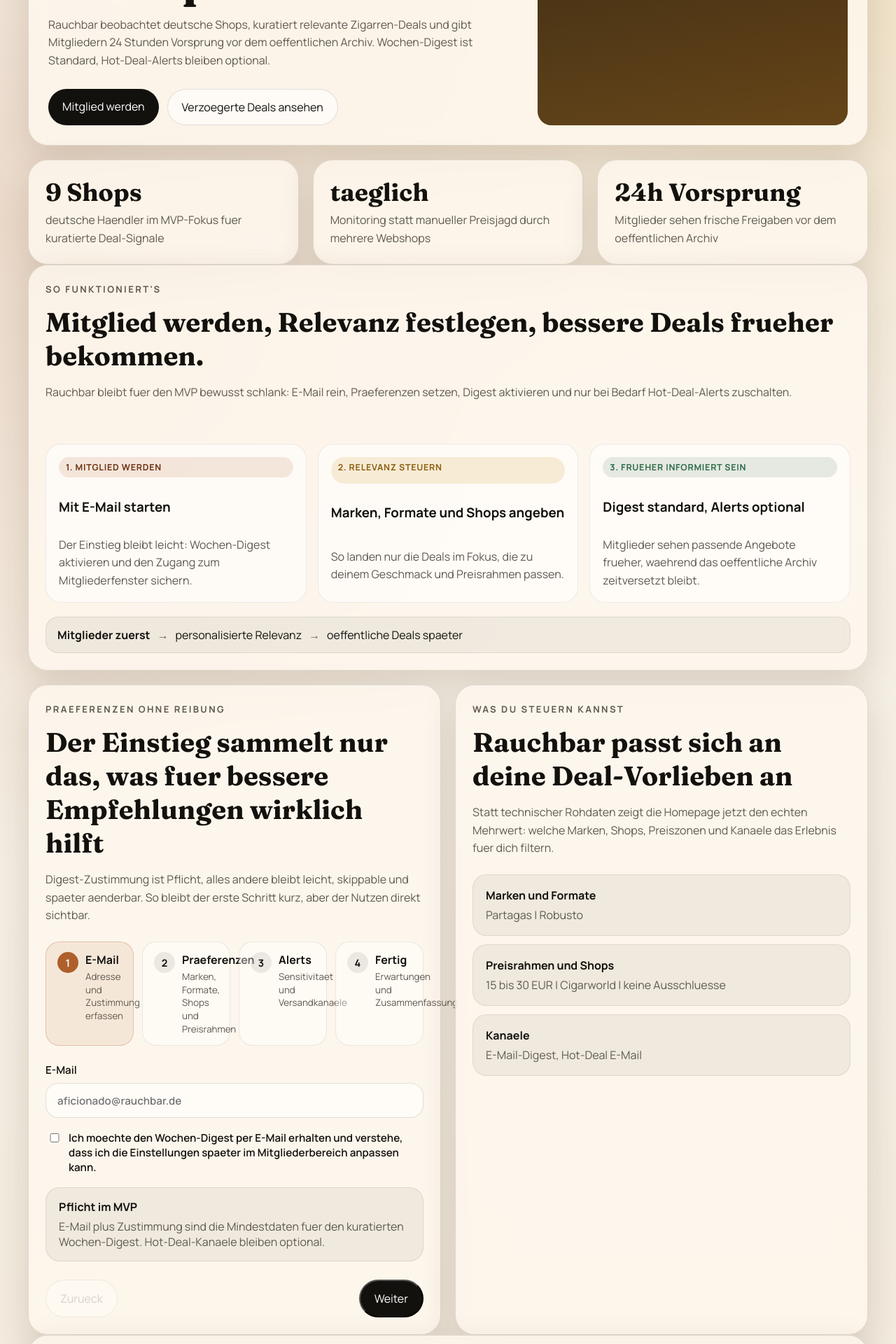
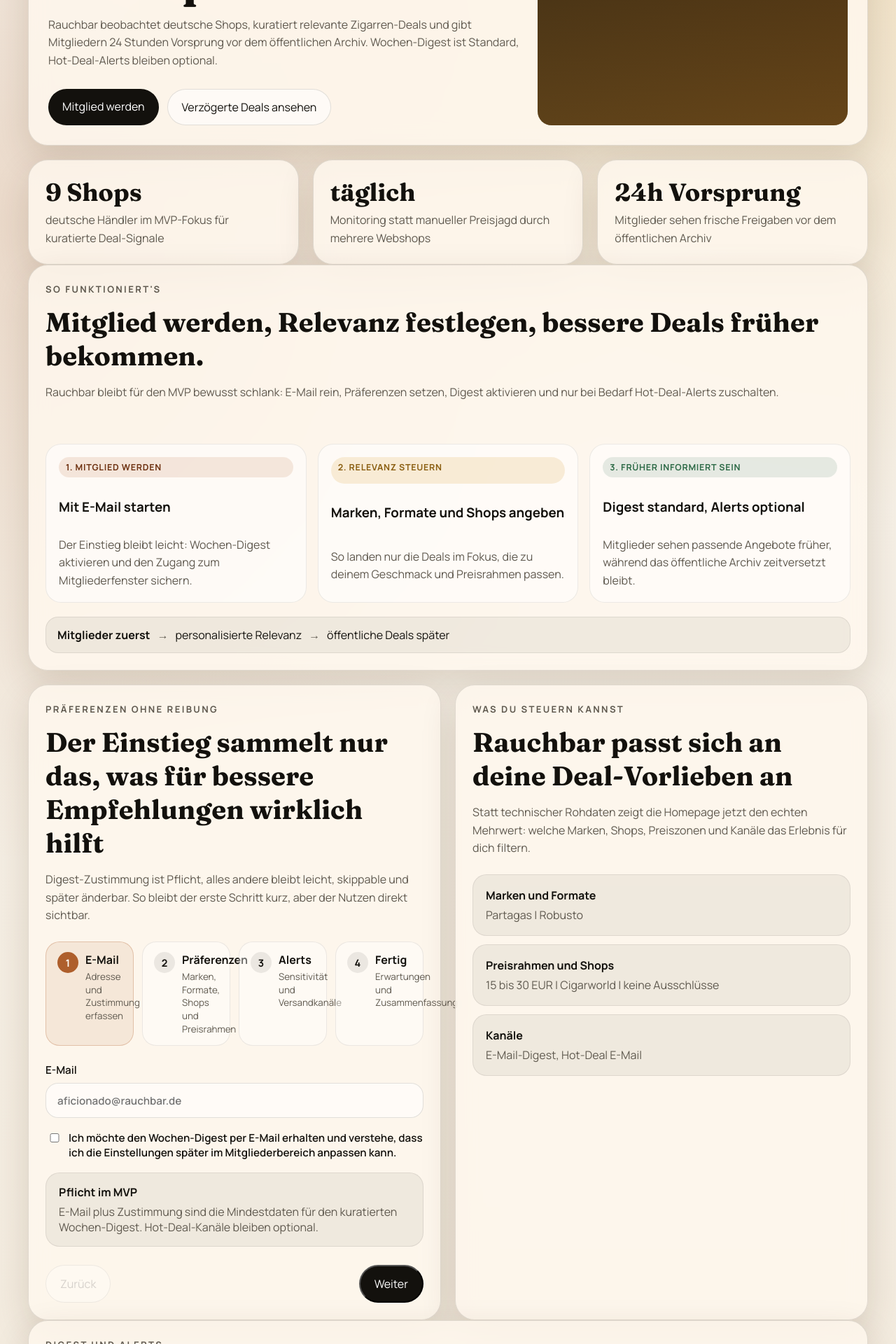
Before and after one commit to beisel-it/rauchbar, a React (Vite) app in the folder apps/site/: page / in a window 1280 px wide. Shown: the part 580-2500 px from the top of the page at 70% size. Built offline with nearby package versions, Linux system fonts and the light colour scheme.

Commit message:
Normalize German homepage copy (#32)
Co-authored-by: Florian Beisel <florian@beisel.org>

```diff
--- a/apps/site/src/App.tsx
+++ b/apps/site/src/App.tsx
@@ -25,13 +25,13 @@
   },
   {
     id: 'preferences',
-    label: 'Praeferenzen',
+    label: 'Präferenzen',
     description: 'Marken, Formate, Shops und Preisrahmen',
   },
   {
     id: 'channels',
     label: 'Alerts',
-    description: 'Sensitivitaet und Versandkanaele',
+    description: 'Sensitivität und Versandkanäle',
   },
   {
     id: 'complete',
@@ -56,9 +56,9 @@
 });
 
 const publicationLabels: Record<SiteDeal['publicationStatus'], string> = {
-  'member-visible': 'nur fuer Mitglieder sichtbar',
-  'public-scheduled': 'oeffentliche Freigabe geplant',
-  'public-visible': 'oeffentlich sichtbar',
+  'member-visible': 'nur für Mitglieder sichtbar',
+  'public-scheduled': 'öffentliche Freigabe geplant',
+  'public-visible': 'öffentlich sichtbar',
 };
 
 const toggleValue = (values: string[], value: string) =>
@@ -125,25 +125,25 @@
   const publicArchiveDeals = sampleDeals.filter((deal) => deal.publicationStatus === 'public-visible');
   const delayedArchiveStates = [
     {
-      title: 'Nur fuer Mitglieder',
+      title: 'Nur für Mitglieder',
       badgeClass: 'badge badge-members',
       badgeLabel: 'member_visible',
       description:
-        'Freigegeben, aber oeffentlich noch unsichtbar. Die Homepage kommuniziert hier nur den Vorsprung, nicht die volle Dealkarte.',
+        'Freigegeben, aber öffentlich noch unsichtbar. Die Homepage kommuniziert hier nur den Vorsprung, nicht die volle Dealkarte.',
     },
     {
-      title: 'Oeffentlich geplant',
+      title: 'Öffentlich geplant',
       badgeClass: 'badge badge-pending',
       badgeLabel: 'public_scheduled',
       description:
-        'Mitglieder sehen den Deal bereits. Die oeffentliche Karte darf erst nach Ablauf des 24h-Fensters erscheinen.',
+        'Mitglieder sehen den Deal bereits. Die öffentliche Karte darf erst nach Ablauf des 24h-Fensters erscheinen.',
     },
     {
-      title: 'Im verzoegerten Archiv',
+      title: 'Im verzögerten Archiv',
       badgeClass: 'badge badge-public',
       badgeLabel: 'public_visible',
       description:
-        'Jetzt wird der gleiche Deal oeffentlich dokumentiert, inklusive Preis, Shop und verzoegertem Freigabezeitpunkt.',
+        'Jetzt wird der gleiche Deal öffentlich dokumentiert, inklusive Preis, Shop und verzögertem Freigabezeitpunkt.',
     },
   ];
 
@@ -154,13 +154,13 @@
     const nextErrors: SignupErrors = {};
 
     if (!signupState.email.trim()) {
-      nextErrors.email = 'Bitte hinterlege eine E-Mail fuer Digest und Einstellungen.';
+      nextErrors.email = 'Bitte hinterlege eine E-Mail für Digest und Einstellungen.';
     } else if (!/^[^\s@]+@[^\s@]+\.[^\s@]+$/.test(signupState.email)) {
-      nextErrors.email = 'Bitte gib eine gueltige E-Mail-Adresse ein.';
+      nextErrors.email = 'Bitte gib eine gültige E-Mail-Adresse ein.';
     }
 
     if (!signupState.consentAccepted) {
-      nextErrors.consentAccepted = 'Fuer den MVP brauchen wir die Zustimmung zum Versand des Wochen-Digests.';
+      nextErrors.consentAccepted = 'Für den MVP brauchen wir die Zustimmung zum Versand des Wochen-Digests.';
     }
 
     setSignupErrors(nextErrors);
@@ -193,18 +193,18 @@
     <main className="shell">
       <section className="hero panel">
         <div className="hero-copy">
-          <p className="eyebrow">Zigarren-Deals fuer deutsche Shops</p>
-          <h1>Gute Angebote frueher sehen, statt sie zwischen Shop-Newslettern zu verpassen.</h1>
+          <p className="eyebrow">Zigarren-Deals für deutsche Shops</p>
+          <h1>Gute Angebote früher sehen, statt sie zwischen Shop-Newslettern zu verpassen.</h1>
           <p className="lede">
             Rauchbar beobachtet deutsche Shops, kuratiert relevante Zigarren-Deals und gibt Mitgliedern 24 Stunden
-            Vorsprung vor dem oeffentlichen Archiv. Wochen-Digest ist Standard, Hot-Deal-Alerts bleiben optional.
+            Vorsprung vor dem öffentlichen Archiv. Wochen-Digest ist Standard, Hot-Deal-Alerts bleiben optional.
           </p>
           <div className="hero-actions">
             <a href="#signup" className="button button-primary">
               Mitglied werden
             </a>
             <a href="#archive-preview" className="button button-secondary">
-              Verzoegerte Deals ansehen
+              Verzögerte Deals ansehen
             </a>
           </div>
         </div>
@@ -212,7 +212,7 @@
           <span className="hero-card-label">Mitgliederwert</span>
           <ol className="contract-list">
             <li>deutsche Shop-Deals an einem Ort statt verteiltem Monitoring</li>
-            <li>frueherer Zugang vor der oeffentlichen Freigabe im Archiv</li>
+            <li>früherer Zugang vor der öffentlichen Freigabe im Archiv</li>
             <li>relevante Hinweise nach Marken, Formaten und Preisrahmen</li>
           </ol>
         </div>
@@ -221,24 +221,24 @@
       <section className="metrics">
         <article className="metric panel">
           <strong>9 Shops</strong>
-          <span>deutsche Haendler im MVP-Fokus fuer kuratierte Deal-Signale</span>
+          <span>deutsche Händler im MVP-Fokus für kuratierte Deal-Signale</span>
         </article>
         <article className="metric panel">
-          <strong>taeglich</strong>
+          <strong>täglich</strong>
           <span>Monitoring statt manueller Preisjagd durch mehrere Webshops</span>
         </article>
         <article className="metric panel">
           <strong>24h Vorsprung</strong>
-          <span>Mitglieder sehen frische Freigaben vor dem oeffentlichen Archiv</span>
+          <span>Mitglieder sehen frische Freigaben vor dem öffentlichen Archiv</span>
         </article>
       </section>
 
       <section id="publishing-flow" className="panel archive-explainer">
         <div className="section-heading">
           <p className="eyebrow">So funktioniert's</p>
-          <h2>Mitglied werden, Relevanz festlegen, bessere Deals frueher bekommen.</h2>
+          <h2>Mitglied werden, Relevanz festlegen, bessere Deals früher bekommen.</h2>
           <p>
-            Rauchbar bleibt fuer den MVP bewusst schlank: E-Mail rein, Praeferenzen setzen, Digest aktivieren und nur
+            Rauchbar bleibt für den MVP bewusst schlank: E-Mail rein, Präferenzen setzen, Digest aktivieren und nur
             bei Bedarf Hot-Deal-Alerts zuschalten.
           </p>
         </div>
@@ -254,24 +254,24 @@
             <p>So landen nur die Deals im Fokus, die zu deinem Geschmack und Preisrahmen passen.</p>
           </article>
           <article className="archive-state-card">
-            <span className="badge badge-public">3. Frueher informiert sein</span>
+            <span className="badge badge-public">3. Früher informiert sein</span>
             <h3>Digest standard, Alerts optional</h3>
-            <p>Mitglieder sehen passende Angebote frueher, waehrend das oeffentliche Archiv zeitversetzt bleibt.</p>
+            <p>Mitglieder sehen passende Angebote früher, während das öffentliche Archiv zeitversetzt bleibt.</p>
           </article>
         </div>
         <div className="timeline-banner">
           <strong>Mitglieder zuerst</strong>
           <span>personalisierte Relevanz</span>
-          <span>oeffentliche Deals spaeter</span>
+          <span>öffentliche Deals später</span>
         </div>
       </section>
 
       <section id="signup" className="content-grid">
         <article className="panel">
           <SectionHeading
-            eyebrow="Praeferenzen ohne Reibung"
-            title="Der Einstieg sammelt nur das, was fuer bessere Empfehlungen wirklich hilft"
-            text="Digest-Zustimmung ist Pflicht, alles andere bleibt leicht, skippable und spaeter aenderbar. So bleibt der erste Schritt kurz, aber der Nutzen direkt sichtbar."
+            eyebrow="Präferenzen ohne Reibung"
+            title="Der Einstieg sammelt nur das, was für bessere Empfehlungen wirklich hilft"
+            text="Digest-Zustimmung ist Pflicht, alles andere bleibt leicht, skippable und später änderbar. So bleibt der erste Schritt kurz, aber der Nutzen direkt sichtbar."
           />
 
           <div className="signup-progress" aria-label="Signup-Fortschritt">
@@ -319,7 +319,7 @@
                     }}
                   />
                   <span>
-                    Ich moechte den Wochen-Digest per E-Mail erhalten und verstehe, dass ich die Einstellungen spaeter
+                    Ich möchte den Wochen-Digest per E-Mail erhalten und verstehe, dass ich die Einstellungen später
                     im Mitgliederbereich anpassen kann.
                   </span>
                 </label>
@@ -330,7 +330,7 @@
                 <div className="info-callout">
                   <strong>Pflicht im MVP</strong>
                   <p>
-                    E-Mail plus Zustimmung sind die Mindestdaten fuer den kuratierten Wochen-Digest. Hot-Deal-Kanaele
+                    E-Mail plus Zustimmung sind die Mindestdaten für den kuratierten Wochen-Digest. Hot-Deal-Kanäle
                     bleiben optional.
                   </p>
                 </div>
@@ -435,7 +435,7 @@
                   </select>
                 </label>
 
-                <small className="field-hint">Diese Angaben sind skippable und koennen spaeter inline geaendert werden.</small>
+                <small className="field-hint">Diese Angaben sind skippable und können später inline geändert werden.</small>
               </div>
             )}
 
@@ -460,10 +460,10 @@
                 </div>
 
                 <div>
-                  <span className="field-label">Kanaele</span>
+                  <span className="field-label">Kanäle</span>
                   <label className="toggle-row toggle-row-locked">
                     <input type="checkbox" checked readOnly />
-                    <span>Wochen-Digest per E-Mail ist fuer den MVP immer aktiv.</span>
+                    <span>Wochen-Digest per E-Mail ist für den MVP immer aktiv.</span>
                   </label>
                   <label className="toggle-row">
                     <input
@@ -500,17 +500,17 @@
                 <div className="info-callout info-callout-success">
                   <strong>Onboarding abgeschlossen</strong>
                   <p>
-                    Dein Wochen-Digest ist vorbereitet. Hot-Deal-Alerts werden gemaess deinen Kanal- und Sensitivitaetsregeln ausgeloest.
+                    Dein Wochen-Digest ist vorbereitet. Hot-Deal-Alerts werden gemäß deinen Kanal- und Sensitivitätsregeln ausgelöst.
                   </p>
                 </div>
 
                 <div className="completion-grid">
                   <div>
-                    <span className="field-label">Was als Naechstes passiert</span>
+                    <span className="field-label">Was als Nächstes passiert</span>
                     <ul className="summary-list">
-                      <li>Die erste Digest-Ausspielung folgt im naechsten geplanten Wochenfenster.</li>
-                      <li>Hot-Deal-Alerts laufen nur fuer aktivierte Kanaele.</li>
-                      <li>Praeferenzen bleiben spaeter im Mitgliederbereich leicht editierbar.</li>
+                      <li>Die erste Digest-Ausspielung folgt im nächsten geplanten Wochenfenster.</li>
+                      <li>Hot-Deal-Alerts laufen nur für aktivierte Kanäle.</li>
+                      <li>Präferenzen bleiben später im Mitgliederbereich leicht editierbar.</li>
                     </ul>
                   </div>
                   <div>
@@ -528,11 +528,11 @@
                 onClick={handleBack}
                 disabled={currentStep === 'email'}
               >
-                Zurueck
+                Zurück
               </button>
               {currentStep !== 'complete' ? (
                 <button type="button" className="button button-primary" onClick={handleContinue}>
-                  {currentStep === 'channels' ? 'Signup abschliessen' : 'Weiter'}
+                  {currentStep === 'channels' ? 'Signup abschließen' : 'Weiter'}
                 </button>
               ) : (
                 <button
@@ -555,8 +555,8 @@
         <aside className="panel summary-card">
           <SectionHeading
             eyebrow={isSubmitted ? 'Mitglieds-Setup' : 'Was du steuern kannst'}
-            title={isSubmitted ? 'Gespeicherter MVP-Scope fuer Digest und Alerts' : 'Rauchbar passt sich an deine Deal-Vorlieben an'}
-            text="Statt technischer Rohdaten zeigt die Homepage jetzt den echten Mehrwert: welche Marken, Shops, Preiszonen und Kanaele das Erlebnis fuer dich filtern."
+            title={isSubmitted ? 'Gespeicherter MVP-Scope für Digest und Alerts' : 'Rauchbar passt sich an deine Deal-Vorlieben an'}
+            text="Statt technischer Rohdaten zeigt die Homepage jetzt den echten Mehrwert: welche Marken, Shops, Preiszonen und Kanäle das Erlebnis für dich filtern."
           />
           <SignupPreview draft={signupState} />
         </aside>
@@ -565,14 +565,14 @@
       <section className="panel">
         <SectionHeading
           eyebrow="Digest und Alerts"
-          title="Der Digest ist gesetzt. Hot-Deals kommen nur, wenn sie fuer dich relevant sind."
+          title="Der Digest ist gesetzt. Hot-Deals kommen nur, wenn sie für dich relevant sind."
           text="Wochen-Digest bleibt der verlässliche Kern. Hot-Deal-Alerts per E-Mail oder WhatsApp springen nur bei stark passenden Treffern an."
         />
         <div className="flow-grid">
           <article className="flow-step">
             <span>01</span>
             <h3>Digest jede Woche</h3>
-            <p>Ein kuratierter Rueckblick auf die besten Treffer statt unzaehliger einzelner Shop-Mails.</p>
+            <p>Ein kuratierter Rückblick auf die besten Treffer statt unzähliger einzelner Shop-Mails.</p>
           </article>
           <article className="flow-step">
             <span>02</span>
@@ -592,7 +592,7 @@
           <SectionHeading
             eyebrow="Mitglieder zuerst"
             title="Mitglieder sehen diese Angebote, bevor sie im offenen Archiv auftauchen"
-            text="Das Mitgliederfenster schafft echten Vorsprung. Neue Treffer erscheinen zuerst dort und wandern erst spaeter in die oeffentliche Ansicht."
+            text="Das Mitgliederfenster schafft echten Vorsprung. Neue Treffer erscheinen zuerst dort und wandern erst später in die öffentliche Ansicht."
           />
           <div className="deal-stack">
             {memberDeals.map((deal) => (
@@ -602,9 +602,9 @@
         </article>
         <article className="panel">
           <SectionHeading
-            eyebrow="Verzoegertes Archiv"
-            title="Diese Deals sind jetzt oeffentlich, Mitglieder sahen sie frueher"
-            text="Das offene Archiv dokumentiert freigegebene Treffer mit Verzoegerung. So bleibt die oeffentliche Flaeche klar, waehrend Mitglieder frueher reagieren koennen."
+            eyebrow="Verzögertes Archiv"
+            title="Diese Deals sind jetzt öffentlich, Mitglieder sahen sie früher"
+            text="Das offene Archiv dokumentiert freigegebene Treffer mit Verzögerung. So bleibt die öffentliche Fläche klar, während Mitglieder früher reagieren können."
           />
           <div className="deal-stack">
             {publicArchiveDeals.map((deal) => (
@@ -622,10 +622,10 @@
             text="Die wichtigsten Fragen zum MVP sind direkt auf der Homepage beantwortet, damit der Einstieg nicht an Unsicherheit scheitert."
           />
           <ul className="summary-list">
-            <li>Mitglieder sehen neue Deals 24 Stunden vor dem oeffentlichen Archiv.</li>
+            <li>Mitglieder sehen neue Deals 24 Stunden vor dem öffentlichen Archiv.</li>
             <li>WhatsApp ist optional. Der Wochen-Digest per E-Mail bleibt der Standard.</li>
-            <li>Praeferenzen fuer Marken, Formate, Preisrahmen und Shops lassen sich spaeter anpassen.</li>
-            <li>Nicht jeder Deal wird sofort oeffentlich sichtbar, weil das Archiv bewusst verzoegert ist.</li>
+            <li>Präferenzen für Marken, Formate, Preisrahmen und Shops lassen sich später anpassen.</li>
+            <li>Nicht jeder Deal wird sofort öffentlich sichtbar, weil das Archiv bewusst verzögert ist.</li>
           </ul>
         </article>
         <aside className="panel panel-contrast">
@@ -652,13 +652,13 @@
       <section className="notify-hero panel">
         <div className="notify-copy">
           <p className="eyebrow">Notify / Keep Me Informed</p>
-          <h1>Rauchbar oeffnet den fruehen Zugang in kleinen Schritten.</h1>
+          <h1>Rauchbar öffnet den frühen Zugang in kleinen Schritten.</h1>
           <p className="lede">
-            Die vollstaendige Homepage und der Signup-Flow werden gerade auf MVP-Niveau zusammengezogen. Bis dahin
-            kannst du hier dein Interesse vormerken und wir melden uns, sobald die ersten Mitgliederplaetze oeffnen.
+            Die vollständige Homepage und der Signup-Flow werden gerade auf MVP-Niveau zusammengezogen. Bis dahin
+            kannst du hier dein Interesse vormerken und wir melden uns, sobald die ersten Mitgliederplätze öffnen.
           </p>
           <div className="notify-pills">
-            <span className="badge badge-public">woechentlicher Digest</span>
+            <span className="badge badge-public">wöchentlicher Digest</span>
             <span className="badge badge-members">Mitglieder zuerst</span>
             <span className="badge badge-pending">Hot-Deal Alerts folgen</span>
           </div>
@@ -672,7 +672,7 @@
             }}
           >
             <label>
-              <span>E-Mail fuer die Warteliste</span>
+              <span>E-Mail für die Warteliste</span>
               <input
                 type="email"
                 placeholder="aficionado@rauchbar.de"
@@ -688,21 +688,21 @@
             </button>
           </form>
           <div className={isConfirmed ? 'info-callout info-callout-success' : 'info-callout'}>
-            <strong>{isConfirmed ? 'Vorgemerkt fuer den MVP-Start' : 'Temporarer Einstieg fuer den Soft Launch'}</strong>
+            <strong>{isConfirmed ? 'Vorgemerkt für den MVP-Start' : 'Temporärer Einstieg für den Soft Launch'}</strong>
             <p>
               {isConfirmed
-                ? 'Deine Adresse ist lokal vorgemerkt. Der produktive Mitglieder- und Signup-Start folgt mit dem naechsten Site-Update.'
-                : 'Diese Zwischenstation ersetzt noch nicht den finalen Signup. Sie gibt uns aber einen klaren Einstiegspunkt fuer Pre-Launch-Traffic.'}
+                ? 'Deine Adresse ist lokal vorgemerkt. Der produktive Mitglieder- und Signup-Start folgt mit dem nächsten Site-Update.'
+                : 'Diese Zwischenstation ersetzt noch nicht den finalen Signup. Sie gibt uns aber einen klaren Einstiegspunkt für Pre-Launch-Traffic.'}
             </p>
           </div>
         </div>
 
         <aside className="notify-side panel panel-contrast">
-          <p className="hero-card-label">Was als Naechstes kommt</p>
+          <p className="hero-card-label">Was als Nächstes kommt</p>
           <ol className="contract-list">
-            <li>oeffentliche Produktseite mit klarem Mitgliedervorteil</li>
-            <li>leichtes Signup fuer E-Mail, Praeferenzen und Alert-Kanaele</li>
-            <li>verzoegertes Archiv fuer `public-visible` Deals</li>
+            <li>öffentliche Produktseite mit klarem Mitgliedervorteil</li>
+            <li>leichtes Signup für E-Mail, Präferenzen und Alert-Kanäle</li>
+            <li>verzögertes Archiv für `public-visible` Deals</li>
           </ol>
           <div className="notify-links">
             <a href="/" className="button button-secondary">
@@ -730,7 +730,7 @@
   const brands = draft.brands.length > 0 ? draft.brands.join(', ') : 'offen';
   const formats = draft.formats.length > 0 ? draft.formats.join(', ') : 'offen';
   const preferredShops = draft.preferredShops.length > 0 ? draft.preferredShops.join(', ') : 'keine Vorgabe';
-  const excludedShops = draft.excludedShops.length > 0 ? draft.excludedShops.join(', ') : 'keine Ausschluesse';
+  const excludedShops = draft.excludedShops.length > 0 ? draft.excludedShops.join(', ') : 'keine Ausschlüsse';
   const channels = [
     draft.notifications.digestEnabled ? 'E-Mail-Digest' : null,
     draft.notifications.hotDealEmailEnabled ? 'Hot-Deal E-Mail' : null,
@@ -760,8 +760,8 @@
         </p>
       </div>
       <div className="info-callout">
-        <strong>Kanaele</strong>
-        <p>{channels || 'keine zusaetzlichen Alerts aktiv'}</p>
+        <strong>Kanäle</strong>
+        <p>{channels || 'keine zusätzlichen Alerts aktiv'}</p>
       </div>
     </div>
   );
@@ -802,7 +802,7 @@
         </div>
       </dl>
       <p className="deal-footnote">
-        Kanaele: {deal.publication.channels.join(', ')}. Mitgliederfenster bis {formatTimestamp(deal.visibility.membersOnlyUntil)}.
+        Kanäle: {deal.publication.channels.join(', ')}. Mitgliederfenster bis {formatTimestamp(deal.visibility.membersOnlyUntil)}.
       </p>
     </article>
   );
```
Also changed, not shown: apps/site/src/mockData.ts (+5 -5 lines).
